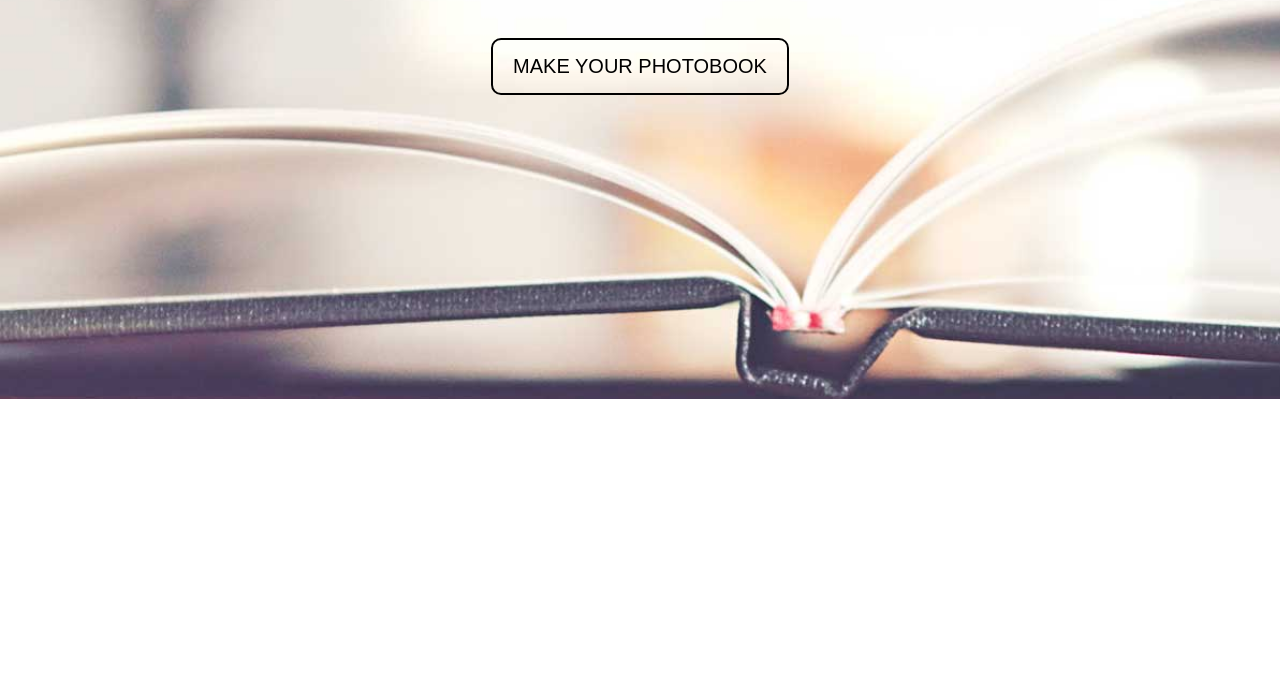
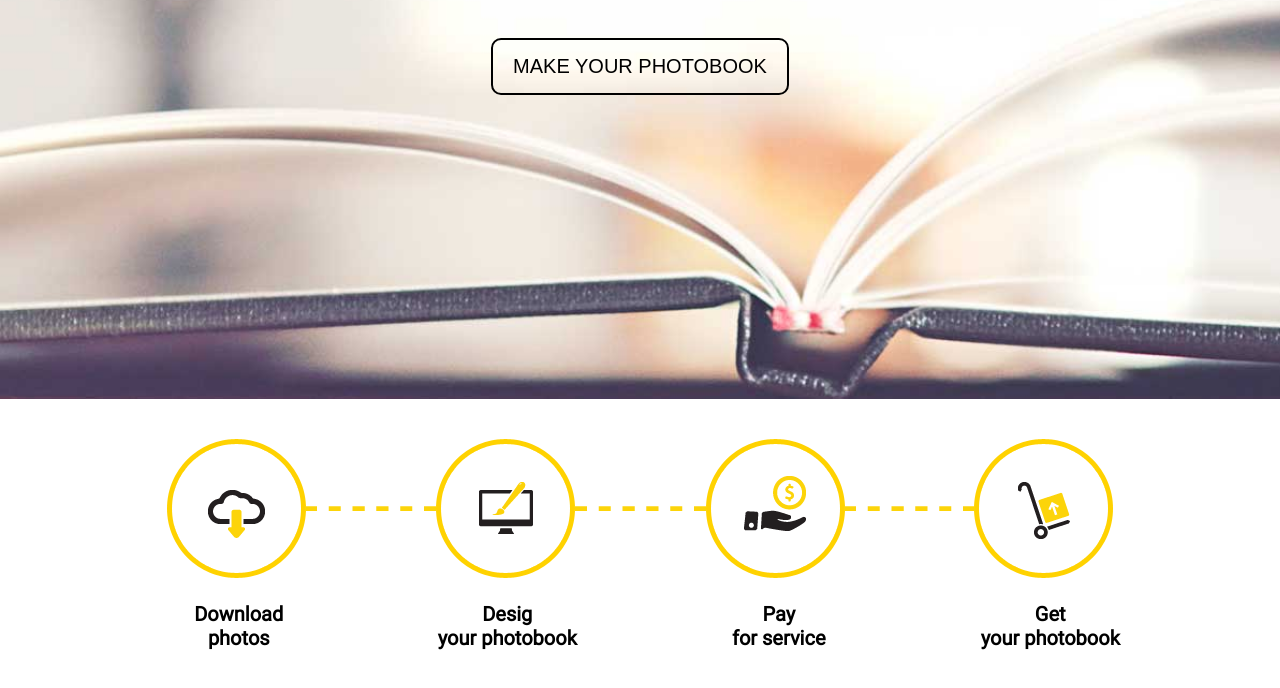
Before and after one commit to AndyMarg/less-practice, a website: page public/index.html in a window 1280 px wide. Shown: the part 268-956 px from the top of the page. Before the commit the page ends 800 px from the top, so only its background shows below. Drawn offline with Linux system fonts and the light colour scheme.

Commit message:
Lesson 6 finished

```diff
--- a/public/index.html
+++ b/public/index.html
@@ -27,6 +27,15 @@
 			</div>
 			<button class="btn btn-line">MAKE YOUR PHOTOBOOK</button>
 		</header>
+		<section id="features">
+			<img src="img/steps.png" alt="">
+			<div class="text">
+				<div class="t1"><div>Download<br>photos</div></div>
+				<div class="t2"><div>Desig<br>your photobook</div></div>
+				<div class="t3"><div>Pay<br>for service</div></div>
+				<div class="t4"><div>Get<br>your photobook</div></div>
+			</div>
+		</section>
 	</div>
 </body>
 </html>
--- /dev/null
+++ b/src/less/features.less
@@ -0,0 +1,38 @@
+@import "partials/params";
+@import "partials/mixins";
+
+#features {
+	padding: 40px 0 60px;
+	text-align: center;
+
+	& img {
+		margin-bottom: 20px;
+	}
+
+	& .text {
+		display: flex;
+		justify-content: space-around;
+		margin: 0 auto;
+		width: 950px;
+
+		& > div {
+			width: 25%;
+			font-weight: bold;
+			font-size: 20px;
+
+			& > div {
+				position: relative;
+			}
+
+			&.t1 > div {right: 45px;}
+			&.t2 > div {right: 14px;}
+			&.t3 > div {left: 20px;}
+			&.t4 > div {left: 54px;}
+
+		}
+
+
+	}
+
+
+}
```
Also changed, not shown: public/bundle.min.css, 1 other file.
